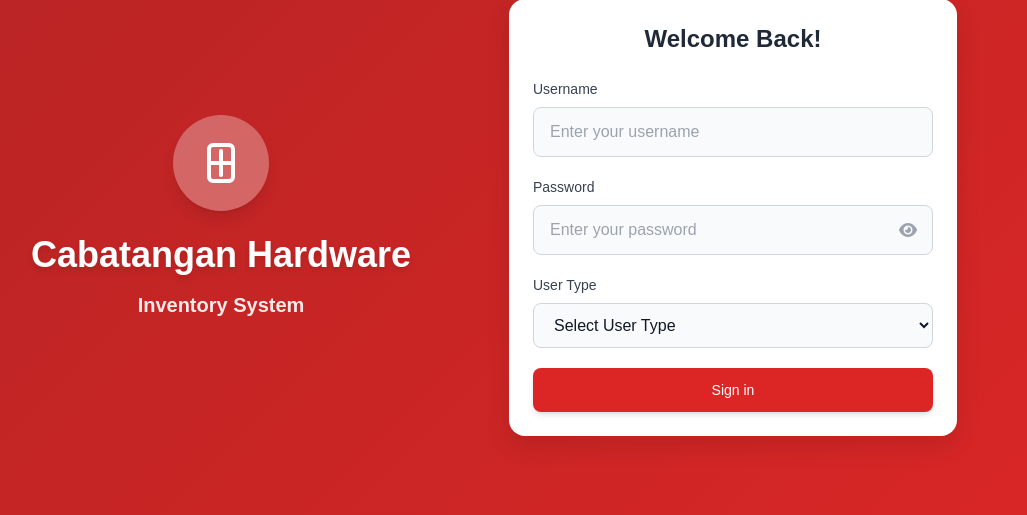
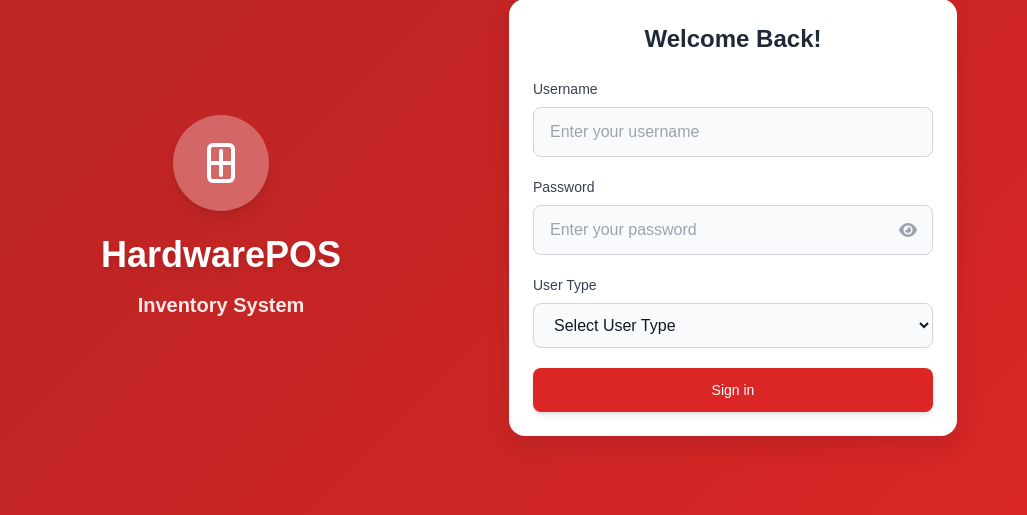
Before and after one commit to Potchiiii/HardwarePOS, a PHP site: page / in a window 1280 px wide. Shown: the part 183-698 px from the top of the page, without its empty margins (163-1190 px from the left). Run offline with PHP 8.4, Linux system fonts and the light colour scheme; some web fonts are replaced.

Commit message:
rebranding

```diff
--- a/admin/includes/sidebar.php
+++ b/admin/includes/sidebar.php
@@ -4,7 +4,7 @@
 ?>
 
 <div class="h-screen w-[240px] fixed top-0 left-0 bg-gray-900 text-white flex flex-col px-4 py-6 shadow-lg">
-  <h2 class="text-2xl font-bold text-center mb-8 text-white">Cabatangan Hardware</h2>
+  <h2 class="text-2xl font-bold text-center mb-8 text-white">HardwarePOS</h2>
 
 
 
--- a/index.php
+++ b/index.php
@@ -3,7 +3,7 @@
 <head>
   <meta charset="UTF-8" />
   <meta name="viewport" content="width=device-width, initial-scale=1.0" />
-  <title>Login - Cabatangan Hardware</title>
+  <title>Login - HardwarePOS</title>
 
   <link href="assets/third_party/poppins.css" rel="stylesheet"/>
   <link rel="stylesheet" href="assets/third_party/animate.min.css" />
@@ -268,7 +268,7 @@
           <path stroke-linecap="round" stroke-linejoin="round" stroke-width="2" d="M12 6v6m0 0v6m0-6h6m-6 0H6m10-9H8a2 2 0 00-2 2v14a2 2 0 002 2h8a2 2 0 002-2V5a2 2 0 00-2-2z" />
         </svg>
       </div>
-      <h1 class="text-2xl sm:text-3xl md:text-4xl font-bold text-white text-center drop-shadow-md">Cabatangan Hardware</h1>
+      <h1 class="text-2xl sm:text-3xl md:text-4xl font-bold text-white text-center drop-shadow-md">HardwarePOS</h1>
       <h3 class="text-base sm:text-lg md:text-xl font-semibold text-white text-center opacity-90">Inventory System</h3>
     </div>
 
--- a/staff/includesStaff/sidebar.php
+++ b/staff/includesStaff/sidebar.php
@@ -4,7 +4,7 @@
 ?>
 
 <div class="h-screen w-[240px] fixed top-0 left-0 bg-gray-900 text-white flex flex-col px-4 py-6 shadow-lg">
-  <h2 class="text-2xl font-bold text-center mb-8 text-white">Cabatangan Hardware</h2>
+  <h2 class="text-2xl font-bold text-center mb-8 text-white">HardwarePOS</h2>
 
   <a href="../admin/inventory.php"
      class="flex items-center gap-3 py-3 px-4 rounded-md transition
```
